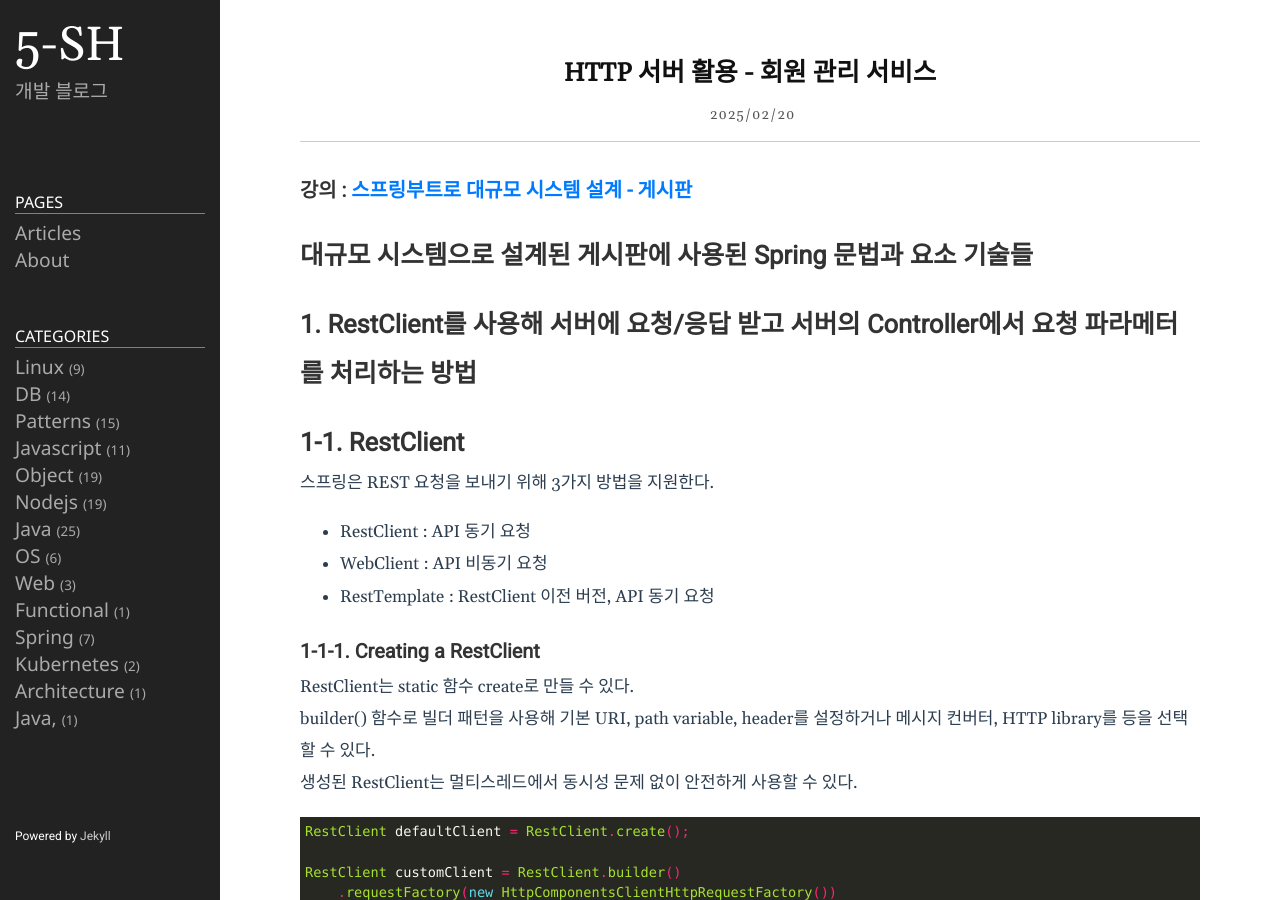
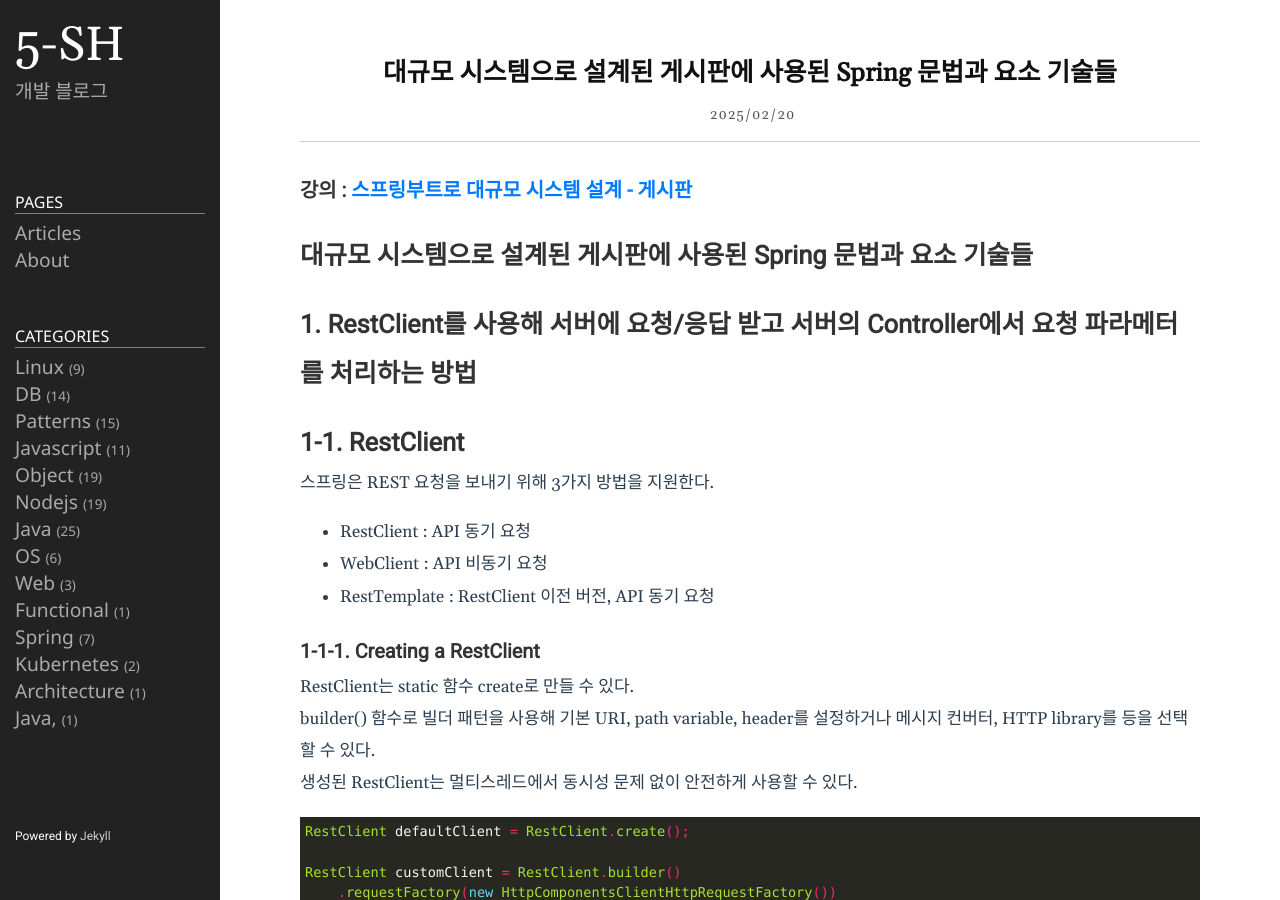
Before and after one commit to 5-SH/5-sh.github.io-deprecated, a Jekyll site: the page built from _posts/2025-02-20-traffic-board-1.md, in a window 1280 px wide and 900 px high. Built offline with Jekyll 4.4.1, drawn with Linux system fonts in a browser that asks for light colours.

Commit message:
제목 수정

```diff
--- a/_posts/2025-02-20-traffic-board-1.md
+++ b/_posts/2025-02-20-traffic-board-1.md
@@ -1,6 +1,6 @@
 ---
 layout: post
-title: HTTP 서버 활용 - 회원 관리 서비스
+title:  대규모 시스템으로 설계된 게시판에 사용된 Spring 문법과 요소 기술들
 date: 2025-02-20 13:00:00 + 0900
 categories: Java, Spring
 ref: java, Spring, board
```
